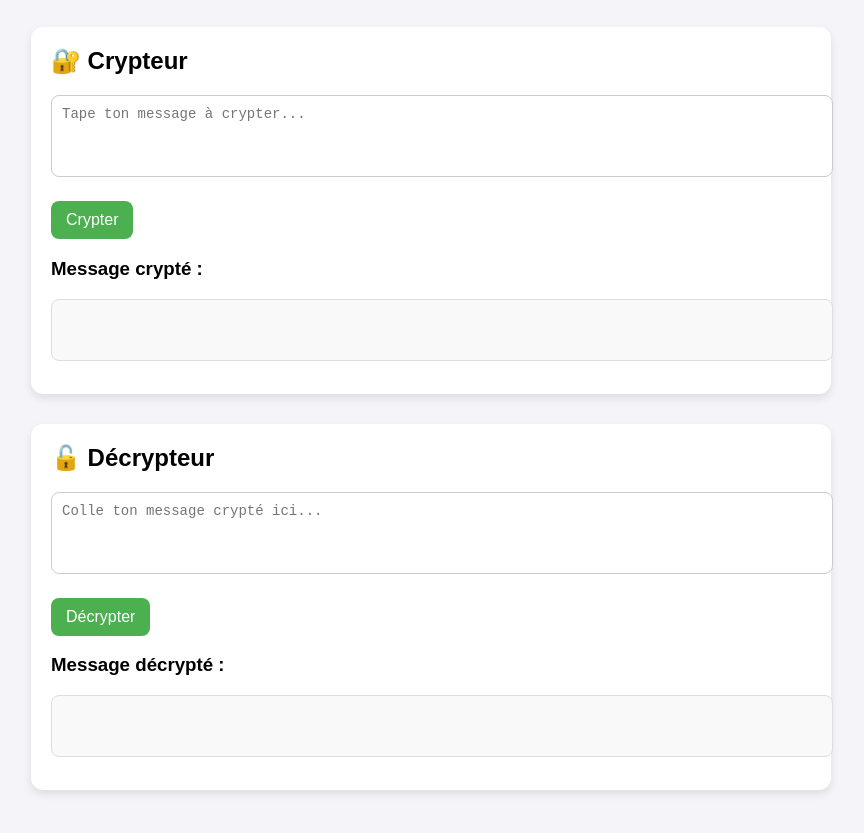
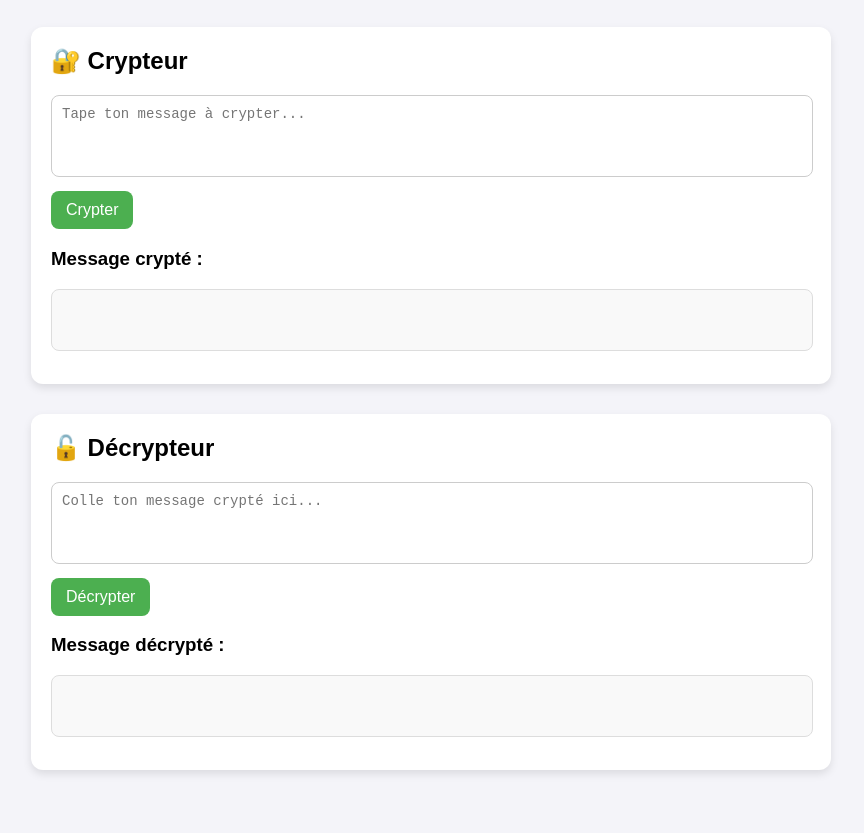
Before and after one commit to Loan56230/the-uncryptor, a plain HTML site: page index.html in a window 1280 px wide. Shown: the part 81-914 px from the top of the page, without its empty margins (209-1073 px from the left). Drawn offline with Linux system fonts and the light colour scheme.

Commit message:
Update index.html

```diff
--- a/index.html
+++ b/index.html
@@ -26,9 +26,9 @@
       margin-top: 0;
     }
     textarea {
-      width: 760px;
+      width: 740px;
       height: 60px;
-      margin: 0 auto 20px;
+      margin: 0 auto 10px;
       padding: 10px;
       font-size: 14px;
       border: 1px solid #ccc;
@@ -49,7 +49,7 @@
       background: #1b8f20;
     }
     pre {
-      width: 760px;
+      width: 740px;
       background: #f9f9f9;
       padding: 10px;
       border: 1px solid #ddd;
```
